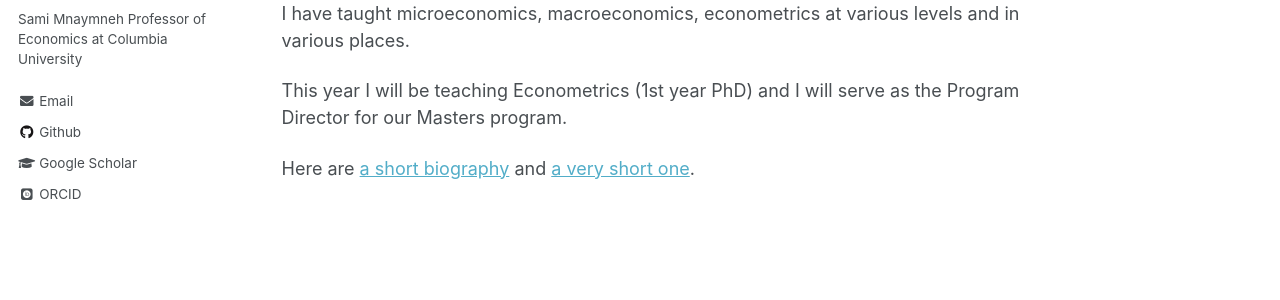
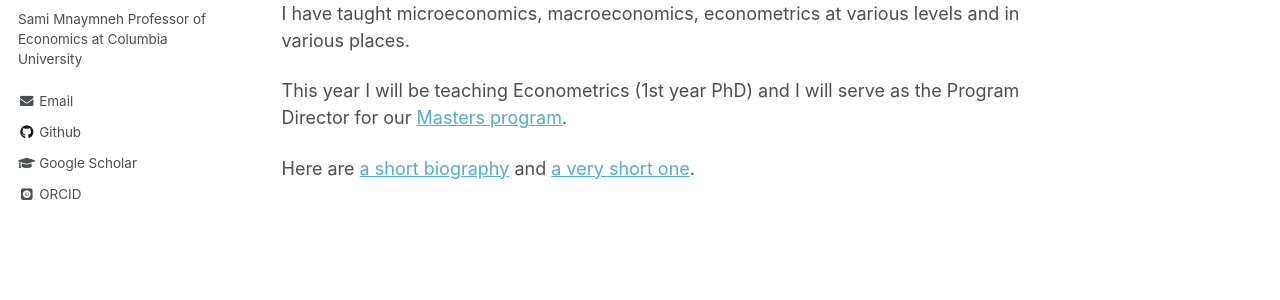
Before and after one commit to bsalanie/bsalanie.github.io, a Jekyll site: the page built from _pages/about.md, in a window 1280 px wide. Shown: the part 315-615 px from the top of the page. Built offline with Jekyll 4.4.1, drawn with Linux system fonts in a browser that asks for light colours; some web fonts are replaced; part of the change alters nothing that is shown.

Commit message:
added link to MA

```diff
--- a/_pages/about.md
+++ b/_pages/about.md
@@ -15,6 +15,6 @@ My research fields are in applied microeconomics (insurance; labor; public econo
 
 I have taught microeconomics, macroeconomics, econometrics at various levels and in various places.
 
-This year I will  be teaching Econometrics (1st year PhD) and I will serve as the Program Director for our Masters program.
+This year I will  be teaching Econometrics (1st year PhD) and I will serve as the Program Director for our [Masters program](https://econ.columbia.edu/masters/).
 
 Here are [a short biography](../files/BernardSalanieShortBio.pdf) and [a very short one](../files/BernardSalanieVeryShortBio.pdf).
```
